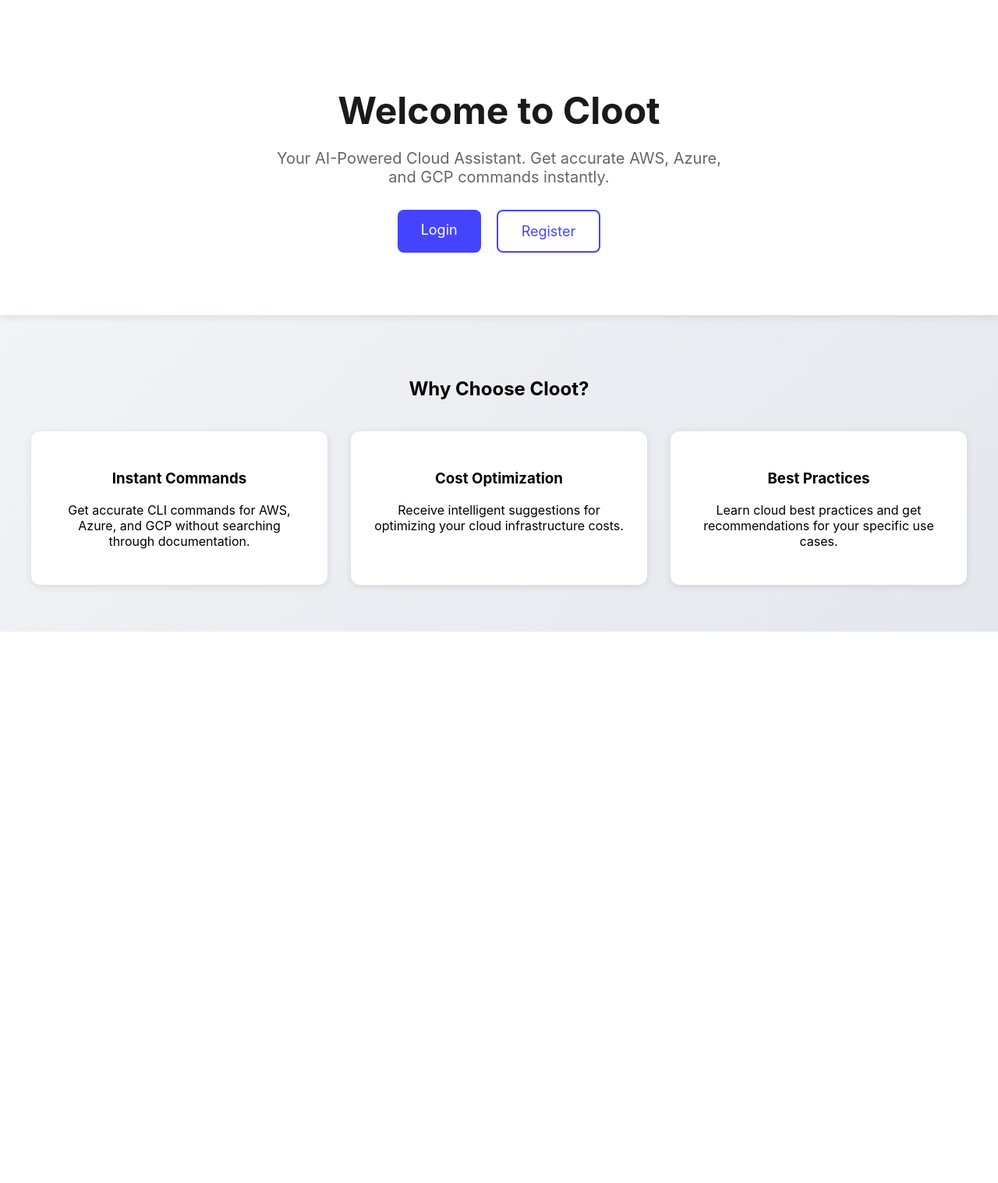
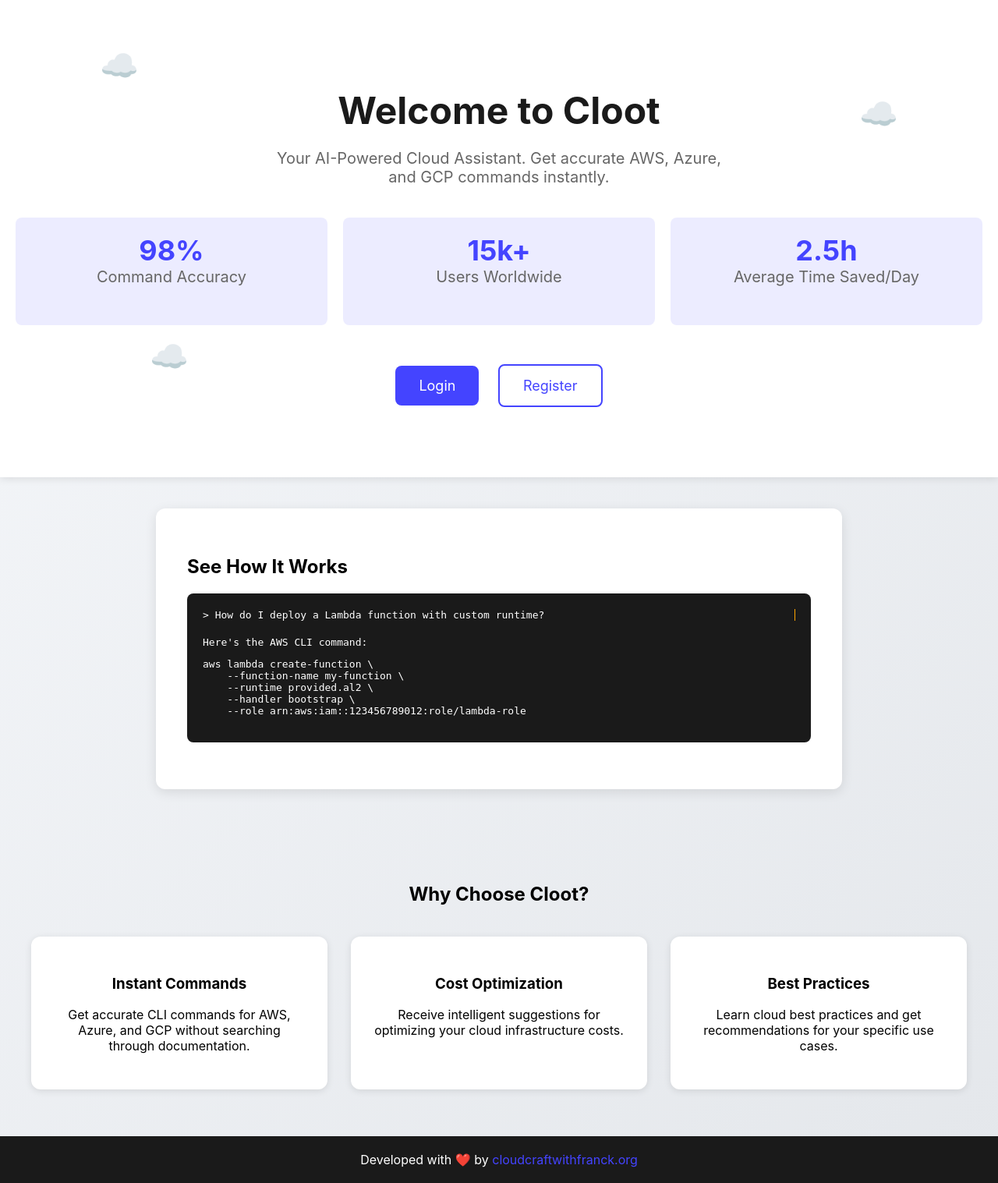
Before and after one commit to cloudcwfranck/cloot, a Flask app: page / in a window 1280 px wide. Shown: the whole page at 78% size. Before the commit the page ends 810 px from the top, so only its background shows below. Run offline with Flask 3, Linux system fonts and the light colour scheme; parts of the project's set-up code (start-up, migrations or seed data) failed here and were passed over.

Commit message:
Assistant checkpoint: Enhanced landing page with animations and statistics
Assistant generated file changes:
- templates/landing.html: Enhance landing page with animations and statistics

---

User prompt:

Can you redesign the landing page to reflect some animations and showcase on how this chat works? You can also display time saved, some stats, some code accuracy, and some community of users. Add at the bottom of the page " Develop with 'Heart' by https://www.cloudcraftwithfranck.org/"

```diff
--- a/templates/landing.html
+++ b/templates/landing.html
@@ -4,6 +4,17 @@
 <head>
     <title>Welcome to Cloot</title>
     <style>
+        @keyframes float {
+            0% { transform: translateY(0px); }
+            50% { transform: translateY(-20px); }
+            100% { transform: translateY(0px); }
+        }
+
+        @keyframes typing {
+            from { width: 0 }
+            to { width: 100% }
+        }
+
         body {
             font-family: -apple-system, BlinkMacSystemFont, "Segoe UI", Roboto, sans-serif;
             margin: 0;
@@ -11,79 +22,195 @@
             background: linear-gradient(135deg, #f5f7fa 0%, #e4e7eb 100%);
             min-height: 100vh;
         }
+
         .hero {
             padding: 80px 20px;
             text-align: center;
             background: white;
             box-shadow: 0 2px 10px rgba(0,0,0,0.1);
+            position: relative;
+            overflow: hidden;
         }
+
+        .floating-cloud {
+            position: absolute;
+            font-size: 40px;
+            animation: float 6s ease-in-out infinite;
+        }
+
+        .cloud-1 { top: 10%; left: 10%; animation-delay: 0s; }
+        .cloud-2 { top: 20%; right: 10%; animation-delay: 1s; }
+        .cloud-3 { bottom: 20%; left: 15%; animation-delay: 2s; }
+
         .hero h1 {
             font-size: 48px;
             margin-bottom: 20px;
             color: #1a1a1a;
+            position: relative;
+            z-index: 1;
         }
+
         .hero p {
             font-size: 20px;
             color: #666;
             max-width: 600px;
             margin: 0 auto 30px;
         }
-        .cta-buttons {
-            display: flex;
+
+        .demo-section {
+            background: #fff;
+            padding: 40px;
+            margin: 40px auto;
+            max-width: 800px;
+            border-radius: 12px;
+            box-shadow: 0 4px 15px rgba(0,0,0,0.1);
+        }
+
+        .terminal {
+            background: #1a1a1a;
+            padding: 20px;
+            border-radius: 8px;
+            color: #fff;
+            font-family: monospace;
+            margin: 20px 0;
+            position: relative;
+        }
+
+        .typing-effect {
+            border-right: .15em solid orange;
+            white-space: nowrap;
+            overflow: hidden;
+            animation: typing 3.5s steps(40, end);
+        }
+
+        .stats-grid {
+            display: grid;
+            grid-template-columns: repeat(auto-fit, minmax(200px, 1fr));
             gap: 20px;
-            justify-content: center;
+            margin: 40px 0;
         }
+
+        .stat-card {
+            background: rgba(68, 68, 255, 0.1);
+            padding: 20px;
+            border-radius: 8px;
+            text-align: center;
+        }
+
+        .stat-number {
+            font-size: 36px;
+            color: #4444ff;
+            font-weight: bold;
+        }
+
         .button {
             padding: 15px 30px;
             border-radius: 8px;
             font-size: 18px;
             text-decoration: none;
             transition: transform 0.2s;
+            display: inline-block;
+            margin: 10px;
         }
+
         .button:hover {
             transform: translateY(-2px);
         }
+
         .primary {
             background: #4444ff;
             color: white;
         }
+
         .secondary {
             background: white;
             color: #4444ff;
             border: 2px solid #4444ff;
         }
+
         .features {
             padding: 60px 20px;
             max-width: 1200px;
             margin: 0 auto;
             text-align: center;
         }
-        .features h2 {
-            margin-bottom: 40px;
-        }
+
         .feature-grid {
             display: grid;
             grid-template-columns: repeat(auto-fit, minmax(300px, 1fr));
             gap: 30px;
             margin-top: 40px;
         }
+
         .feature-card {
             background: white;
             padding: 30px;
             border-radius: 12px;
             box-shadow: 0 2px 10px rgba(0,0,0,0.1);
+            transition: transform 0.3s ease;
+        }
+
+        .feature-card:hover {
+            transform: translateY(-5px);
+        }
+
+        footer {
+            text-align: center;
+            padding: 20px;
+            background: #1a1a1a;
+            color: white;
+        }
+
+        footer a {
+            color: #4444ff;
+            text-decoration: none;
         }
     </style>
 </head>
 <body>
     <div class="hero">
+        <div class="floating-cloud cloud-1">☁️</div>
+        <div class="floating-cloud cloud-2">☁️</div>
+        <div class="floating-cloud cloud-3">☁️</div>
         <h1>Welcome to Cloot</h1>
         <p>Your AI-Powered Cloud Assistant. Get accurate AWS, Azure, and GCP commands instantly.</p>
+        <div class="stats-grid">
+            <div class="stat-card">
+                <div class="stat-number">98%</div>
+                <p>Command Accuracy</p>
+            </div>
+            <div class="stat-card">
+                <div class="stat-number">15k+</div>
+                <p>Users Worldwide</p>
+            </div>
+            <div class="stat-card">
+                <div class="stat-number">2.5h</div>
+                <p>Average Time Saved/Day</p>
+            </div>
+        </div>
         <div class="cta-buttons">
             <a href="{{ url_for('login') }}" class="button primary">Login</a>
             <a href="{{ url_for('register') }}" class="button secondary">Register</a>
         </div>
     </div>
+
+    <div class="demo-section">
+        <h2>See How It Works</h2>
+        <div class="terminal">
+            <div class="typing-effect">
+                > How do I deploy a Lambda function with custom runtime?
+            </div>
+            <div style="margin-top: 20px">
+                Here's the AWS CLI command:
+                <pre>aws lambda create-function \
+    --function-name my-function \
+    --runtime provided.al2 \
+    --handler bootstrap \
+    --role arn:aws:iam::123456789012:role/lambda-role</pre>
+            </div>
+        </div>
+    </div>
+
     <div class="features">
         <h2>Why Choose Cloot?</h2>
         <div class="feature-grid">
@@ -101,5 +228,9 @@
             </div>
         </div>
     </div>
+
+    <footer>
+        Developed with ❤️ by <a href="https://www.cloudcraftwithfranck.org/" target="_blank">cloudcraftwithfranck.org</a>
+    </footer>
 </body>
 </html>
```
